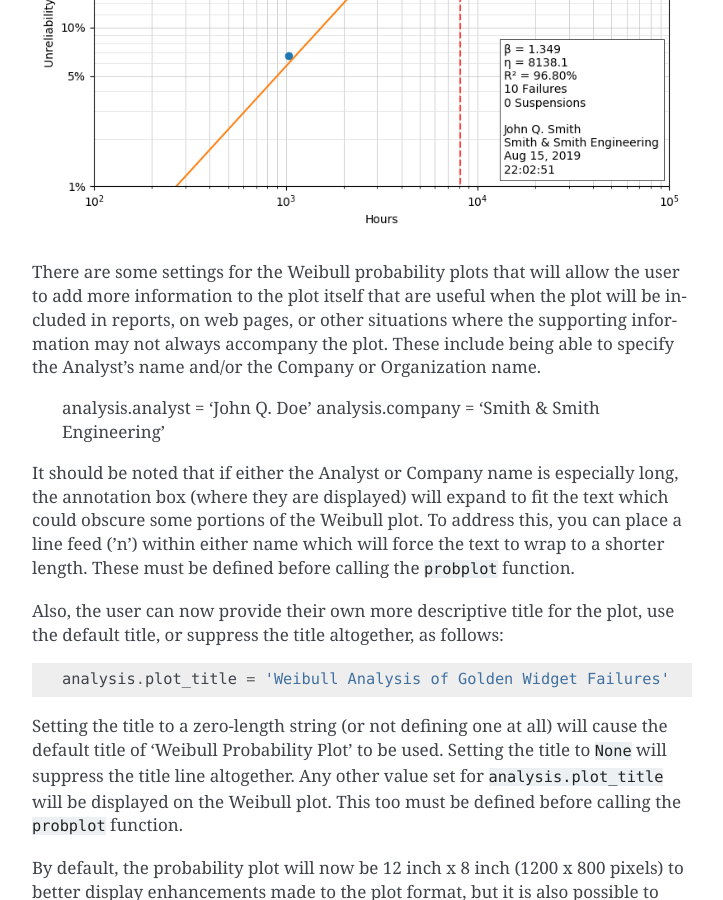
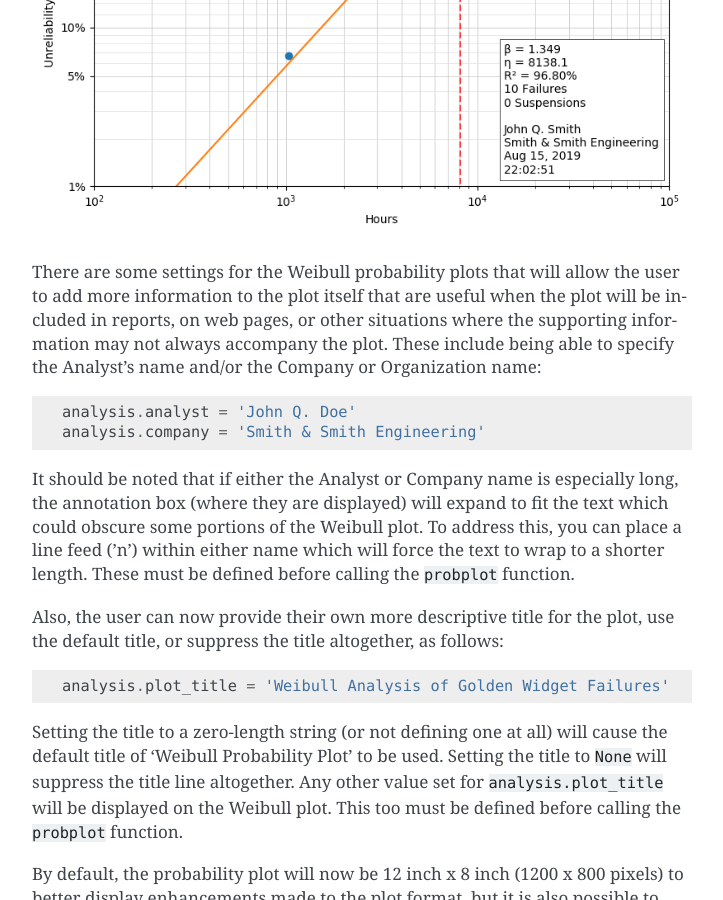
Before and after one commit to slightlynybbled/weibull, a Sphinx documentation site: the page built from docs/analysis.rst, in a window 1280 px wide and 900 px high, scrolled down 2169 px. Shown: the whole window, without its empty margins (388-1111 px from the left). Built offline with Sphinx 7.4.7, drawn with Linux system fonts in a browser that asks for light colours.

Commit message:
Update analysis.rst

```diff
--- a/docs/analysis.rst
+++ b/docs/analysis.rst
@@ -71,7 +71,7 @@ Building on the ``analysis`` instance above, we will examine the probability plo
 
 .. image:: images/weibull-fit-10pt.png
 
-There are some settings for the Weibull probability plots that will allow the user to add more information to the plot itself that are useful when the plot will be included in reports, on web pages, or other situations where the supporting information may not always accompany the plot.  These include being able to specify the Analyst's name and/or the Company or Organization name.
+There are some settings for the Weibull probability plots that will allow the user to add more information to the plot itself that are useful when the plot will be included in reports, on web pages, or other situations where the supporting information may not always accompany the plot.  These include being able to specify the Analyst's name and/or the Company or Organization name::
 
     analysis.analyst = 'John Q. Doe'
     analysis.company = 'Smith & Smith Engineering'
```
